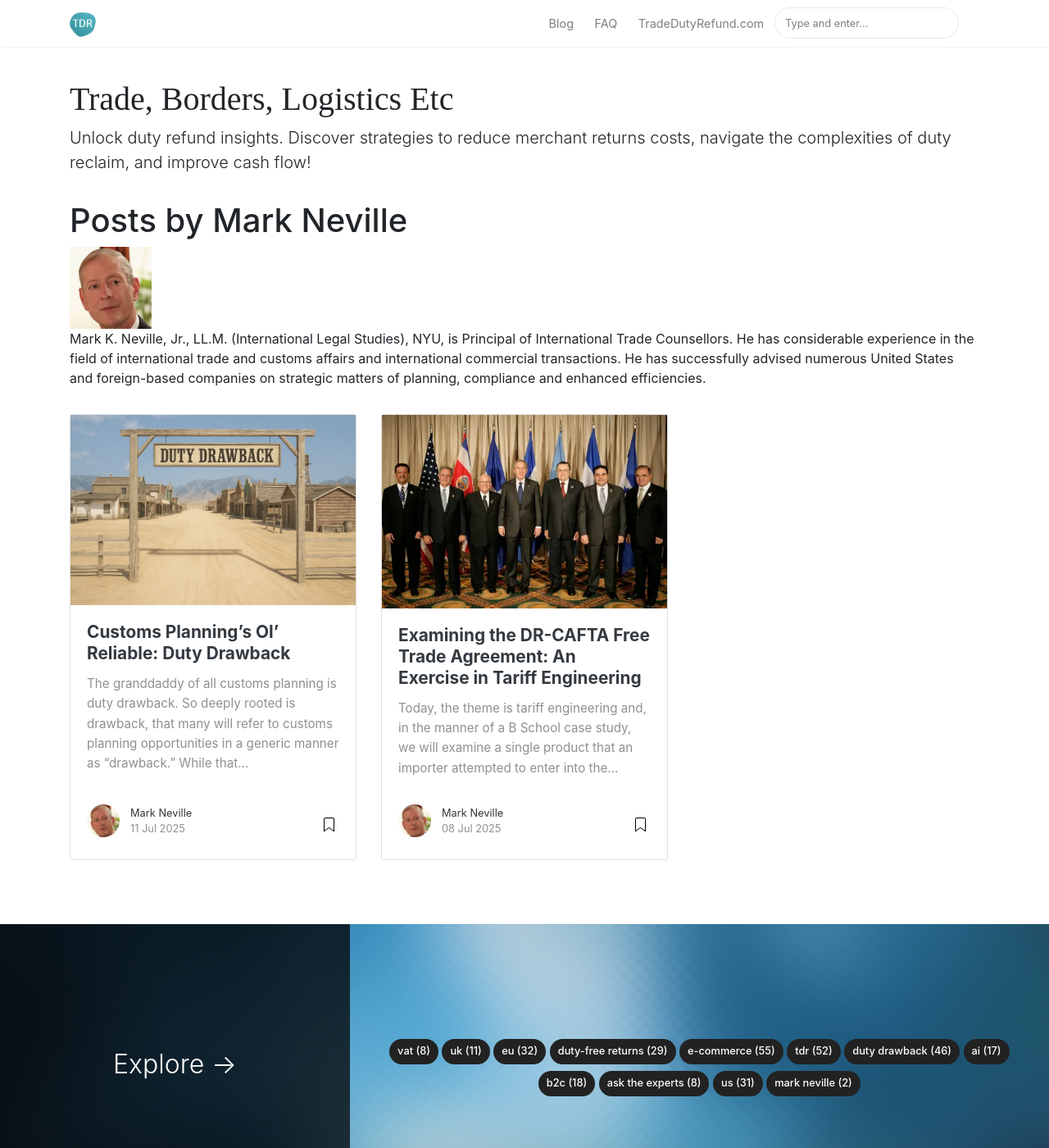
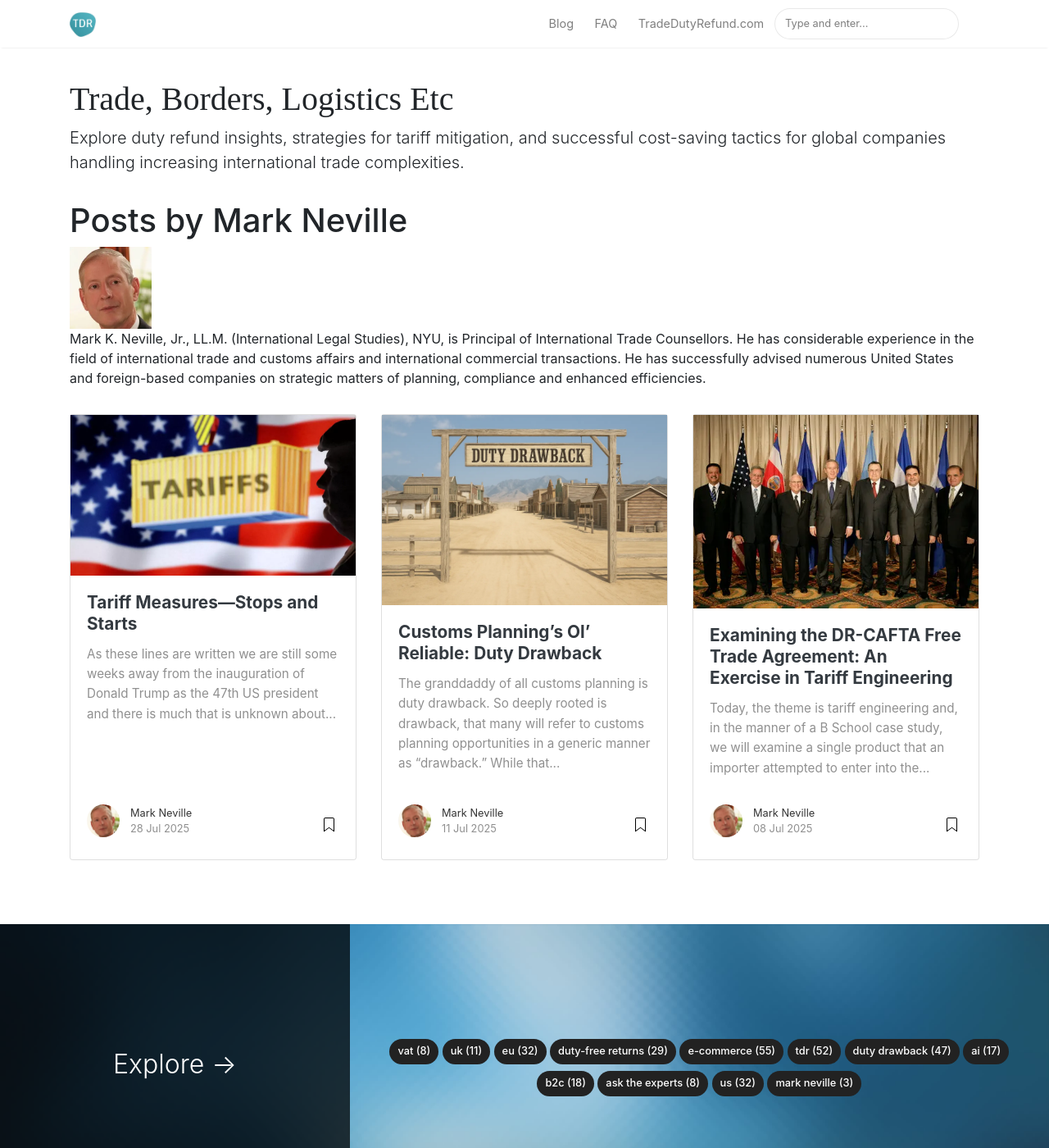
Before and after one commit to madeInLagny/TDR-EN-BLOG, a Jekyll site: the page built from authors/mark-neville.html, in a window 1280 px wide and 1400 px high. Shown: the whole window at 82% size. Built offline with Jekyll 4.4.1, drawn with Linux system fonts in a browser that asks for light colours; nearby versions of some CDN libraries; some web fonts are replaced; some of the changed lines change nothing that is shown.

Commit message:
new post from Mark

```diff
--- a/_config.yml
+++ b/_config.yml
@@ -1,7 +1,7 @@
 # Site
 name: Trade, Borders, Logistics Etc
 title: Trade, Borders, Logistics Etc - The Trade Duty Refund Blog
-description: Unlock duty refund insights. Discover strategies to reduce merchant returns costs, navigate the complexities of duty reclaim, and improve cash flow!
+description: "Explore duty refund insights, strategies for tariff mitigation, and successful cost-saving tactics for global companies handling increasing international trade complexities."
 logo: assets/images/logo.webp
 favicon: assets/images/favicon.ico
 # baseurl: /
--- /dev/null
+++ b/_posts/2025-07-28-tariff-measures-stops-and-starts.md
@@ -0,0 +1,99 @@
+---
+layout: post
+title: Tariff Measures—Stops and Starts
+description: An in-depth analysis of US tariff policies under the Trump administration, examining tariff threats, trade remedy measures, national security considerations, and the impact on international trade relations. Insights for importers on navigating potential tariff changes and strategic responses included.
+categories: [mark neville, us, duty drawback]
+image: assets/images/20250728-1.webp
+comments: false
+author: mark-neville
+---
+> As these lines are written we are still some weeks away from the inauguration of Donald Trump as the 47th US president and there is much that is unknown about the initiatives that he may undertake. We do know that the levy of special tariffs may be one of those projects. We know that because Mr. Trump has told us just that. (This article was written in November 2024, but its scheduled January 2025 publication was delayed)
+
+
+## Threats vs. Tariff Levies
+
+To be clear, however, the actual tariff action may lie in the issuance of the threat to impose tariffs rather than the actual imposition of those tariffs. The clearest example of this Trumpean gambit is the threat to impose 25% tariffs on Mexican and Canadian goods, along with the threat to impose an additional 10% tariff on Chinese-origin goods. These notices were issued as an inducement to those countries to step up their activities to stop the mass illegal immigration and the accompanying surge in the inflow of fentanyl and other illegal drugs into the US. As was the case with the levy of Section 301 tariffs—2018 to present--the need for some measure was demonstrably long overdue.
+
+The background for the Section 301 tariffs was the theft of intellectual property by China. In the case of these Trump-redux measures, the need to close the border after 10-15 million illegals flooded in under the Biden administration is the driving force. That the Trump game plan was to close the border was no surprise. The surprise lay in the actions being directed against foreign countries.
+
+The 25% tariff threats are directed against both Mexico and Canada, while the fentanyl smuggling operation has its origins in China (the source of the chemical precursors and the needed laboratory equipment) via Mexico. Make no mistake—the dereliction of the Biden administration and the resultant need to close the border as a national security imperative was one of the primary motivations that drove the Trump campaign to victory in November.
+
+Canadian and Mexican leadership anxiously reached out to Trump in an effort to forestall imposition of the tariffs. Trudeau flew to Florida to meet Trump at Mar a Lago. He and the Mexican President pledged to work with Trump. This Canadian pledge is despite the claim by the main opposition leader in Canada, Pierre Poilievre, that the Trump tariff would be “unjustified.”
+
+In this connection, note that the USMCA allows for trade measures for the protection of its own essential security interests.^1 As a further observation, the Canadian experience with illegal immigration is not limited to simply waving the aliens through on their way south. Apparently there are some 4.9 million aliens residing in Canada on a temporary basis. On a per capita basis, the equivalent effect in the US would be something on the order of 27 million aliens. It is no wonder that Prime Minister Trudeau has called for a revamp of Canadian immigration policy.
+
+Still, despite the self-interest in the shared benefit of curbing out-of-control immigration and the influx of illegal drugs, the political reality is that both Trudeau and/or his successor will take pains not to be seen to bend the knee to its neighbor.
+
+As for any further actions against China, including an additional 10% tariff, there would be an additional trade impact, to be sure. At this point, however, much of the blow’s impact would be blunted by the fact that so many factory operations have already shifted away from China. There has been an enormous shift to Vietnam and other countries, including to an extent, returns to the US itself. This is the response to the cumulative effect of decades of trade remedy actions (antidumping and countervailing duty), forced labor actions and the Section 301 tariffs. To a great extent, continued sourcing from China has been somewhat limited to those products, such as pea protein powder, whose production cannot readily be shifted away from China.
+
+## The Trump Style
+
+To return to the theme of threats vs. actual tariff levies, we learn from his *Art of the Deal* that the Trump approach to negotiations is to signal to the adversary, up front and in the clearest of terms and tones, that there will be consequences for hostile relations.
+
+The following pathway is revealed:
+
+- From the US view, the status quo is perceived as hostile and unacceptable,
+- changes are needed to achieve the desired result,
+- the changes will be identified,
+- those changes will require action by the US and the other parties, and
+- a refusal to initiate the needed changes will result in the advertised measure.
+
+This is not an instance of a vague or ambiguous dialogue, with the other party left wondering what the negative consequences of a failed negotiation might look or feel like. This is not diplomacy as it has been traditionally practiced, of course. This is more in the blunt and aggressive style of a New York businessman—direct and to the point, in a unique blend. As a native New Yorker myself, I am very familiar with all of this, and I suspect that I am seen as more than a bit like President Trump.
+
+And the question that might arise immediately after these observations is whether the smoother, more tactful approach, would be more effective? That may be a rhetorical question, as the environment marked by such a style had led to the underlying problem in the first place. A continuation of the same process would almost certainly guarantee a continuation of the unsatisfactory status quo.
+
+We might recall a scene from the first Trump administration when President Trump addressed the United Nations and the German delegation laughed in glee when he warned of German dependence on Russia for its energy needs.^2 This was September 2018. Unless they are totally lacking in self-awareness, no doubt those Germans are no longer laughing dismissively in this post-Ukraine invasion environment.
+
+I raise this event as a further example of the plain-spoken, clear-eyed expression that typifies the Trump style. That Mr. Trump was proven entirely correct by the unfolding of recent events only makes the joking about him, as well as all the hand-wringing, swooning and pearl-clutching, all the more entertaining. It reminds one of the equally wrong-headed 1980s hysteria about the Reagan strategy that resulted in the dismantling of the Berlin Wall and the Soviet Union collapse.
+
+## What Policy Goals Are Implicated?
+
+Trade remedy measures are typically employed in a direct sense to address unfair trade actions (think dumping and subsidies), to protect domestic industry from import surges (safeguards),^3 to redress human rights abuses (forced or child labor),^4 to ensure national security for a given product sector (in the US, section 232^5) or to force a cessation of unfair treatment for US companies (Sections 301 and 337^6).
+
+In addition to and beyond these familiar statutory programs we might cite to another policy interest that would be served by a trade remedy, balance of payments. The US trade laws allow a short-term relief—an import surcharge of duties of 15% for 150 days.^7 This authority has never been invoked, but we might see an appearance. This would certainly be a novelty. Apart from that, if the Mexican and Canadian discussions on the border end in failure, any resort to a national security basis for action would also be a novelty. This across-the-board tariff levy would be the first time that the trade action taken was not targeted, i.e., limited to a specific product sector at risk. Moreover, the risk to national security would not be posed by the legitimate importation of tangible goods at all, but by the wide-open border and the smuggling of illegal drugs.
+
+With this last point in mind, the question arises, “What other tariff actions (or threats of tariff actions) might we expect?
+
+Other areas where we might see some more hard-nosed discussions might be the funding of NATO. President Trump has been vocal for years that the US, which spends roughly 3.5% of gross domestic product (GDP) on defense, should not pick up the slack for the 2/3 of the other NATO members who are laggards in their commitment to pay 2% of GDP. That shortfall will increase if the commitment is raised to 3% of GDP, as is being discussed. NATO is not a nation state, so it is not a US trading partner, but it would be interesting to see if tariff increases by the US are threatened against individual NATO members who are trading partners of the US.
+
+And we may see tariffs (or threats of tariffs) used to blunt the BRICS nations attempt to replace the US dollar as the reserve currency.
+
+## What Can You Do About All This?
+
+There is no clear cut answer to this question for the simple reason that there is no clear definition of “all this.” Other than the announced potential Mexico, Canada and China tariffs, we don’t know what lies beyond. We are right to assume that there might well be other actions because President-elect Trump has been talking about other actions, including across the board import surcharges. We must await other events, or signals of other events.
+
+With that cautionary note, there are a number of things that importers can do. The first is to realize that, as discussed above, there may be no tariff impositions because trade adversary will have yielded to Trump’s demands. On the other hand, if there are trade actions, there may be no safe harbors. Unlike the Section 301 tariffs, which were limited to China-origin goods, if we see an import surcharge it could be across the board. That having been said, given the strong bipartisan impetus to retaliate against China, it is safe to say that China will be at the top of the list for trade measures. Importers should take stock of their current sourcing and, given that risk, shift away from purchasing Chinese goods. The Section 301 tariff experience should be explored for work-around solutions in the event that there are trade measures.^8
+
+Depending on future developments, the following solutions might have relevance:
+
+- **Exclusions** — as provided for in the China Section 301 case and in the Section 232 steel and aluminum cases—if exclusions are granted, this may provide relief where the country of origin (COO) cannot be shifted. Bear in mind that the exclusions tend to be quite specific and narrower than its governing HTS subheading. The exclusion procedures for existing trade measures have been a total fiasco, spawning several court challenges. If tariffs are levied, and if exclusions therefrom are made available, it will be interesting to see if the federal government has learned any lessons about due process and following the statutory process set out by the US Congress.
+
+- **Change country of origin (COO)** — if country A goods are subject to increased tariffs but goods from Country B are exempt from the additional tariffs, examine whether the goods may be sourced with a Country B COO. Some importers have been successful in avoiding Section 301 tariffs by means of their vendors shifting manufacture from China and even avoiding the Column 1 normal duties by virtue of eligibility under a Free Trade Agreement (FTA), such as the DR-CAFTA. This latter circumstance is obviously the best of all tariff worlds. Bear in mind, however, that US Customs and Border Protection (CBP) has been focused on such production shifts and has demanded proof that the last substantial transformation took place in Country B and/or the FTA eligibility rule has been met. Anecdotally, there has been a marked jump in CBP inquiries into the validity of FTA claims.
+
+- **Change HTS** — if there is some specificity set forth in the trade measure based upon tariff classification, i.e., one subheading attracts an increased tariff while another subheading is exempt, then the importer will want to closely examine the tariff classifications and perhaps re-classify the goods. The importer might seek a ruling from CBP to confirm the validity of its position, although rulings are normally not necessary if the importer can demonstrate independently that its position has a reasonable care basis.
+
+- **Lower the Customs Valuation** — as something of a last resort, if the COO cannot be changed and if the tariff classification is also fixed, then the importer might look at customs valuation planning strategies. These might include, among others, a First Sale for Export program or a shift in the purchasing strategy, where the foreign seller or its affiliate acts as importer of record with a changed sales term, so that title passes to the US customer on a post-entry, domestic sale basis. But CBP is guaranteed to closely examine all such strategies if and when they come to its attention. Special caution is owing in those circumstances where there are post-import payments for various services, e.g., marketing or technical support, from the importer to the seller or a party related to the seller. In the complete absence of services being provided or where the level of provided services is not commensurate with the fees being paid, the risk is that CBP would see such payments for separately invoiced fees as being disguised additional payments for the imported goods. The fee payments would then be an integral element of the price actually paid or payable for the imported goods (the PAPP). The net effect is to increase the customs value.
+
+Beyond these affirmative actions, there lies only one other approach, which is to hope for the best and perhaps say a prayer that we don’t see the return of additional tariffs. That is because such tariff measures can trigger retaliations from trading partners.
+
+## The Tariff Boomerang: What Goes Around, Comes Around
+
+The primary focus here has been on the impact of additional tariffs on imports into the US, with the primary impact felt by importers. Naturally, some of the higher costs represented by those tariffs will be passed on to US customers and ultimately to US consumers. There is a fear that this will dampen efforts to eradicate the inflation primarily caused by drunken sailor-level government spending over the past several years.
+
+Another consequence of an actual imposition of additional tariffs will be the retaliation by trading partners of the US. For example, there is already talk of a restriction on exports of Canadian oil to the US if additional tariffs are imposed. Until the US is able to overcome yet another of the Biden follies—the hamstringing of US domestic energy production—this would be problematic. Other examples lie in the measures taken against US products by China in response to the Section 301 tariffs and to the retaliatory actions taken by the EU, India and others to the national security-inspired steel and aluminum tariffs imposed by the US. These hit US exporters, especially Harley-Davidson,^9 hard.
+
+---
+
+1 USMCA, Section 32.2(b).
+2 [Trump at UN, German reaction](https://www.c-span.org/video/?c5029974/germans-laugh-trump-warns-reliance-foreign-oil) and recent report [Europe cuts ties with Gazprom](https://news.yahoo.com/news/european-nation-cut-ties-gazprom-142800687.html) (2024).
+3 Title XIX of the GATT; Section 201 of the Trade Act of 1974, codified at 19 USC § 2251 ff.
+4 19 USC § 1307.
+5 Section 232 of the Trade Expansion Act of 1962, codified at 19 USC § 1862.
+6 19 USC §§ 2411 and 1337, respectively.
+7 Section 122 of the Trade Act of 1974, 19 USC § 1322.
+8 See Neville, *China Trade Sanctions: What to do?*, 29 JOIT 26 (Sept. 2018) and Neville, *Sales for Export from China: Customs Valuation Plays*, 30 JOIT 32 (Sept. 2019).
+9 Judgment of 21 November 2024, *Harley-Davidson*, Case C-297/23 P, ECLI:EU:C:2024: 971 (shift of production to Thailand determined to be not economically justified, COO of finished motorcycles is the US, subject to additional duties).
+
+> Any content provided by our bloggers, contributors, or users is their opinion, and they are responsible for the accuracy, completeness, and validity of their statements. [Trade Duty Refund](https://tradedutyrefund.com?utm_source=Blog&utm_medium=MarkNeville&utm_campaign=20250728Article) does not guarantee the accuracy or reliability of any opinions expressed in the content.
+
+_Are you exporting goods to the US, the EU or the UK and getting worried about the quick tariff increase around the globe? Set up a free discovery call with an expert from [Trade Duty Refund](https://tradedutyrefund.com/make-an-appointment.html?utm_source=Blog&utm_medium=MarkNeville&utm_campaign=20250728Article) to find out how duty drawback, returned goods release and trade consulting can help you mitigate raising costs!_
```
Also changed, not shown: assets/images/20250728-1.webp (added).
